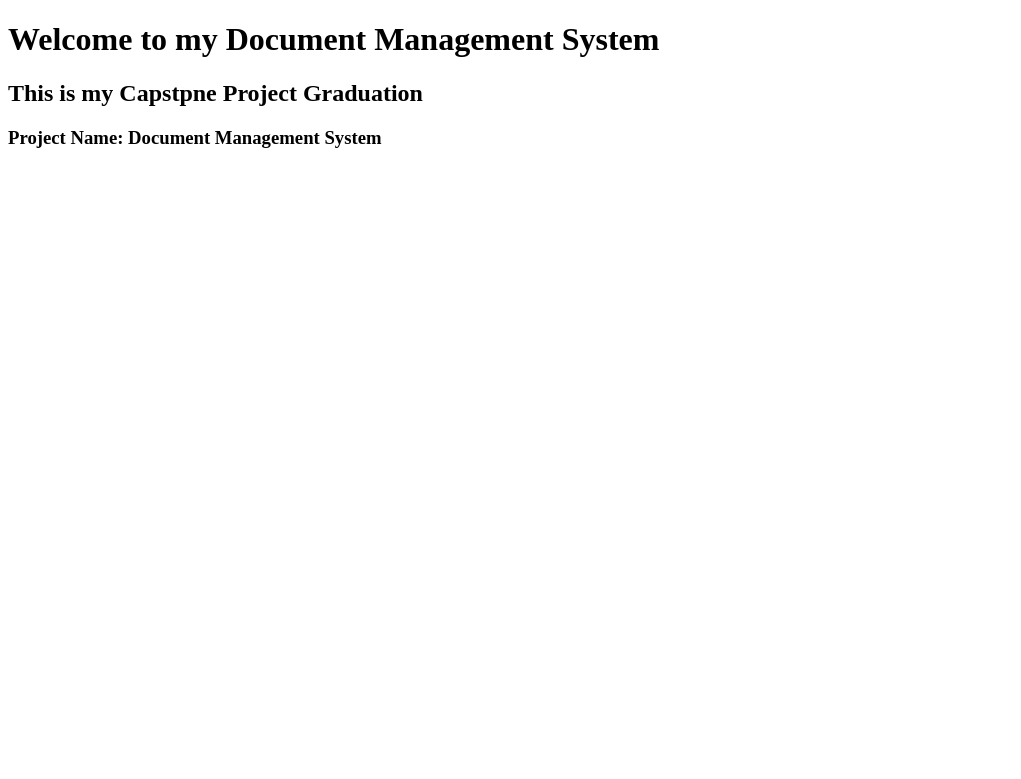
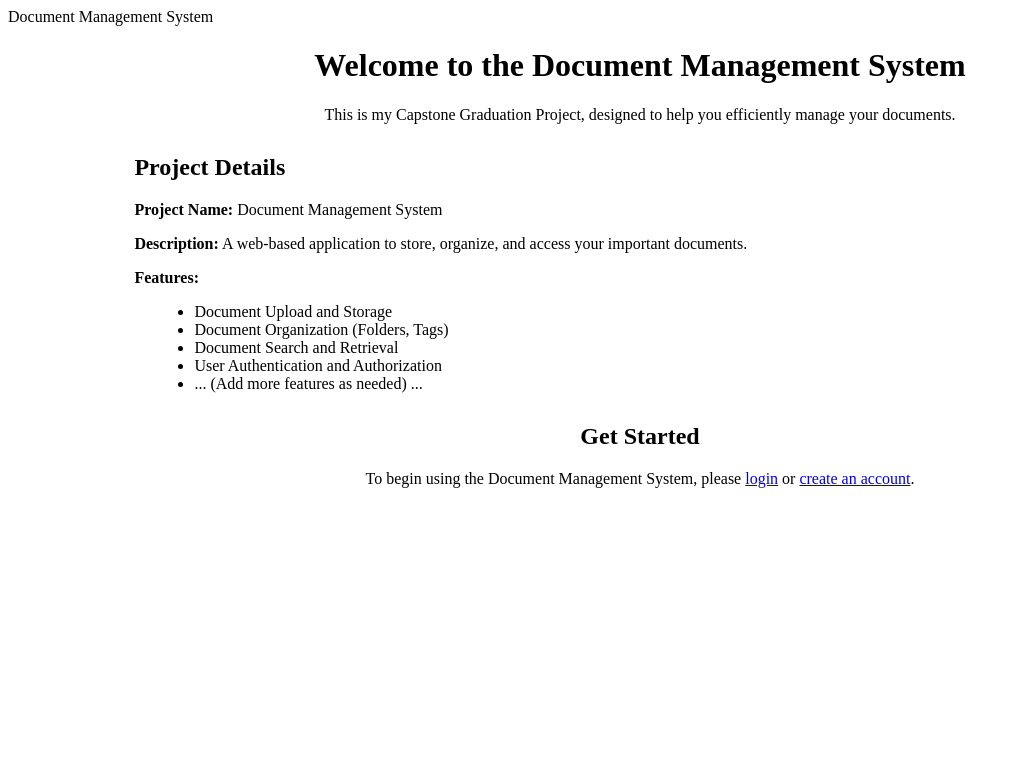
Before and after one commit to IbraamSaad/Capstone_to_ALX, a Django app: page / in a window 1280 px wide. Shown: the top 779 px of the page, without its empty margins (0-1021 px from the left). Run offline with Django 5.2, Linux system fonts and the light colour scheme.

Commit message:
enhncements for welcome.html template

```diff
--- a/src/Document_MS/documents/templates/documents/welcome.html
+++ b/src/Document_MS/documents/templates/documents/welcome.html
@@ -1,14 +1,51 @@
-<!-- welcome.html -->
-<!DOCTYPE html>
-<html lang="en">
-<head>
-    <meta charset="UTF-8">
-    <title>{% block title %}My Site{% endblock %}</title>
-</head>
-<body>
-    <!-- Content -->
-    <h1>Welcome to my Document Management System</h1>
-    <h2>This is my Capstpne Project Graduation</h2>
-    <h3>Project Name: Document Management System</h3>
-</body>
-</html>
+{% block title %}Document Management System{% endblock %}
+
+{% block content %}
+    <div class="home-container">
+        <h1>Welcome to the Document Management System</h1>
+
+        <p>This is my Capstone Graduation Project, designed to help you efficiently manage your documents.</p>
+
+        <div class="project-details">
+            <h2>Project Details</h2>
+            <p><strong>Project Name:</strong> Document Management System</p>
+            <p><strong>Description:</strong> A web-based application to store, organize, and access your important documents.</p>
+            <p><strong>Features:</strong></p>
+            <ul>
+                <li>Document Upload and Storage</li>
+                <li>Document Organization (Folders, Tags)</li>
+                <li>Document Search and Retrieval</li>
+                <li>User Authentication and Authorization</li>
+                <li>... (Add more features as needed) ...</li>
+            </ul>
+        </div>
+
+        <div class="get-started">
+            <h2>Get Started</h2>
+            <p>To begin using the Document Management System, please <a href="{% url 'login' %}">login</a> or <a href="{% url 'signup' %}">create an account</a>.</p>
+        </div>
+    </div>
+
+    <style>
+
+        .home-container {
+            width: 80%;
+            margin: 20px auto;
+            text-align: center;
+        }
+
+        .project-details {
+            margin-top: 30px;
+            text-align: left;
+        }
+
+        .get-started {
+            margin-top: 30px;
+        }
+
+        ul {
+            list-style-type: disc;
+            margin-left: 20px;
+        }
+    </style>
+{% endblock %}
```
